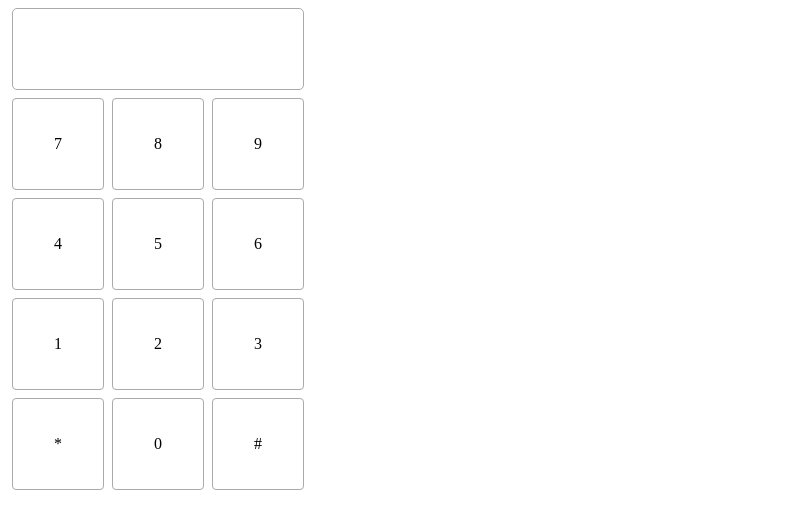
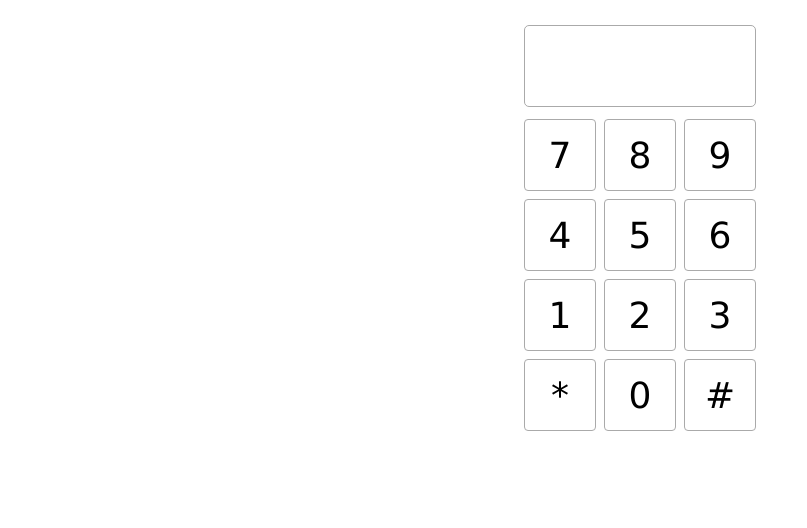
Before and after one commit to alexpunky/get-the-food-app, an Angular app: page /code in a window 1280 px wide. Shown: the top 528 px of the page, without its empty margins (0-807 px from the left). Built offline with nearby package versions, Linux system fonts and the light colour scheme.

Commit message:
USB rebuild

```diff
--- a/main.js
+++ b/main.js
@@ -1,6 +1,7 @@
 const {app, BrowserWindow} = require('electron')
 const path = require('path');
 const url = require('url');
+const usb = require('usb');
 require('electron-reload')(__dirname);
 
 require('dotenv').config();
@@ -24,6 +25,8 @@ app.on('ready', function () {
     win.webContents.openDevTools();
   }
 
+  usb.on('attach', function(device) { console.log(device); alert(JSON.stringify(device));});
+
   // Remove window once app is closed
   win.on('closed', function () {
     win = null;
--- a/package.json
+++ b/package.json
@@ -26,7 +26,8 @@
     "core-js": "^2.4.1",
     "dotenv": "^4.0.0",
     "rxjs": "^5.4.2",
-    "zone.js": "^0.8.14"
+    "zone.js": "^0.8.14",
+    "usb": "git+https://github.com/tessel/node-usb.git#1.3.0"
   },
   "devDependencies": {
     "@angular/cli": "1.4.5",
@@ -37,7 +38,10 @@
     "@types/node": "~6.0.60",
     "codelyzer": "~3.2.0",
     "electron": "^1.7.9",
+    "electron-rebuild": "^1.6.0",
     "electron-reload": "^1.2.2",
+    "electron-usb": "0.0.11",
+    "electron-winstaller": "^2.6.3",
     "jasmine-core": "~2.6.2",
     "jasmine-spec-reporter": "~4.1.0",
     "karma": "~1.7.0",
--- a/src/app/components/code/code.component.html
+++ b/src/app/components/code/code.component.html
@@ -6,7 +6,9 @@
     </div>
   </div>
 
-  <div class="message success" [ngClass]="[ typeMessage ]">
-
+  <div class="message-container" [ngStyle]="{display: typeMessage ? 'flex': 'none'}">
+    <div class="message success" [ngClass]="[ typeMessage ]">
+      {{ message }}
+    </div>
   </div>
 </div>
--- a/src/app/components/code/code.component.scss
+++ b/src/app/components/code/code.component.scss
@@ -1,13 +1,17 @@
+.content {
+  margin-top: 25px;
   .input-code {
     margin: 4px;
     border-radius: 5px;
     height: 80px;
-  width: 290px;
+    width: 230px;
     border: 2px solid red;
-  font-size: 70px;
-  letter-spacing: 30px;
-  text-align: center;
+    font-size: 125%;
+    letter-spacing: 23px;
+    text-align: right;
     border: 1px solid #aaa;
+    margin: auto;
+    line-height: 75px;
 
     &.error {
       box-shadow: 0 0 3px #FF0000, inset 0 0 3px #FF0000;
@@ -17,38 +21,51 @@
 
     &.success {
       box-shadow: 0 0 3px #00FF99, inset 0 0 3px #00FF99;
-    background-color: #55FFAA;
+      background-color: #CCFFCC;
       color: #00DD00;
     }
   }
 
+  .message-container {
+    position: absolute;
+    display: flex;
+    top: 0;
+    bottom: 0;
+    left:0;
+    right:0;
+    background-color: rgba(0,0,0,0.3);
+
     .message {
-  position: absolute;
-  top: 20%;
       width: 400px;
       height: 200px;
+      margin: auto;
       background-color: white;
-  visibility: hidden;
+      opacity: 1;
 
       &.success {
-    border: 2px solid green;
+        animation: glow-success .5s infinite alternate;
       }
 
       &.failure {
-    border: 2px solid red;
+        animation: glow-failure .5s infinite alternate;
+      }
+
+
     }
   }
 
   .keypad {
     display: flex;
-  width: 300px;
-  height: 400px;
+    width: 240px;
+    height: 320px;
     flex-wrap: wrap;
+    margin: 8px auto;
 
     .key {
       margin: 4px;
       border-radius: 4px;
-    flex-basis: 30%;
+      width: 70px;
+      height: 70px;
       border: 1px solid #aaa;
 
       &:active {
@@ -66,3 +83,18 @@
       }
     }
   }
+}
+
+@keyframes glow-success {
+  to {
+    text-shadow: 0 0 10px green;
+    box-shadow: 0 0 10px green;
+  }
+}
+
+@keyframes glow-failure {
+  to {
+    text-shadow: 0 0 10px red;
+    box-shadow: 0 0 10px red;
+  }
+}
--- a/src/app/components/code/code.component.ts
+++ b/src/app/components/code/code.component.ts
@@ -39,10 +39,14 @@ export class CodeComponent implements OnInit {
   }
 
   public write(value): void {
-    this.code += value;
+    if (this.code.length < 4) {
+      this.code += value;
 
-    if (this.code.length === 4) {
-      setTimeout(() => { this.validate(); }, 100);
+      if (this.code.length === 4) {
+        setTimeout(() => {
+          this.validate();
+        }, 100);
+      }
     }
   }
 
@@ -59,7 +63,7 @@ export class CodeComponent implements OnInit {
     this.message = 'Accès autorisé';
     this.typeMessage = 'success';
     setTimeout(() => {
-      this.router.navigate(['/qr-code']);
+      //this.router.navigate(['/qr-code']);
       this.typeMessage = '';
     }, 3000);
   }
--- a/src/app/components/home/home.component.html
+++ b/src/app/components/home/home.component.html
@@ -1,3 +1,6 @@
-<p>
-  home works!
-</p>
+<div class="content">
+  <img src="assets/images/usb.png"/>
+  <p>
+    Branchez pour déverrouiller.
+  </p>
+</div>
--- a/src/app/components/home/home.component.scss
+++ b/src/app/components/home/home.component.scss
@@ -0,0 +1,13 @@
+.content {
+  padding: 10px;
+  display: flex;
+  flex-direction: column;
+
+  img {
+    align-self: center;
+  }
+
+  p {
+    text-align: center;
+  }
+}
--- a/src/styles.scss
+++ b/src/styles.scss
@@ -1 +1,6 @@
 /* You can add global styles to this file, and also import other style files */
+
+body, html {
+  font-family: Verdana,sans-serif;
+  font-size: 150%
+}
```
Lines whose indentation alone changed are shown as unchanged.
